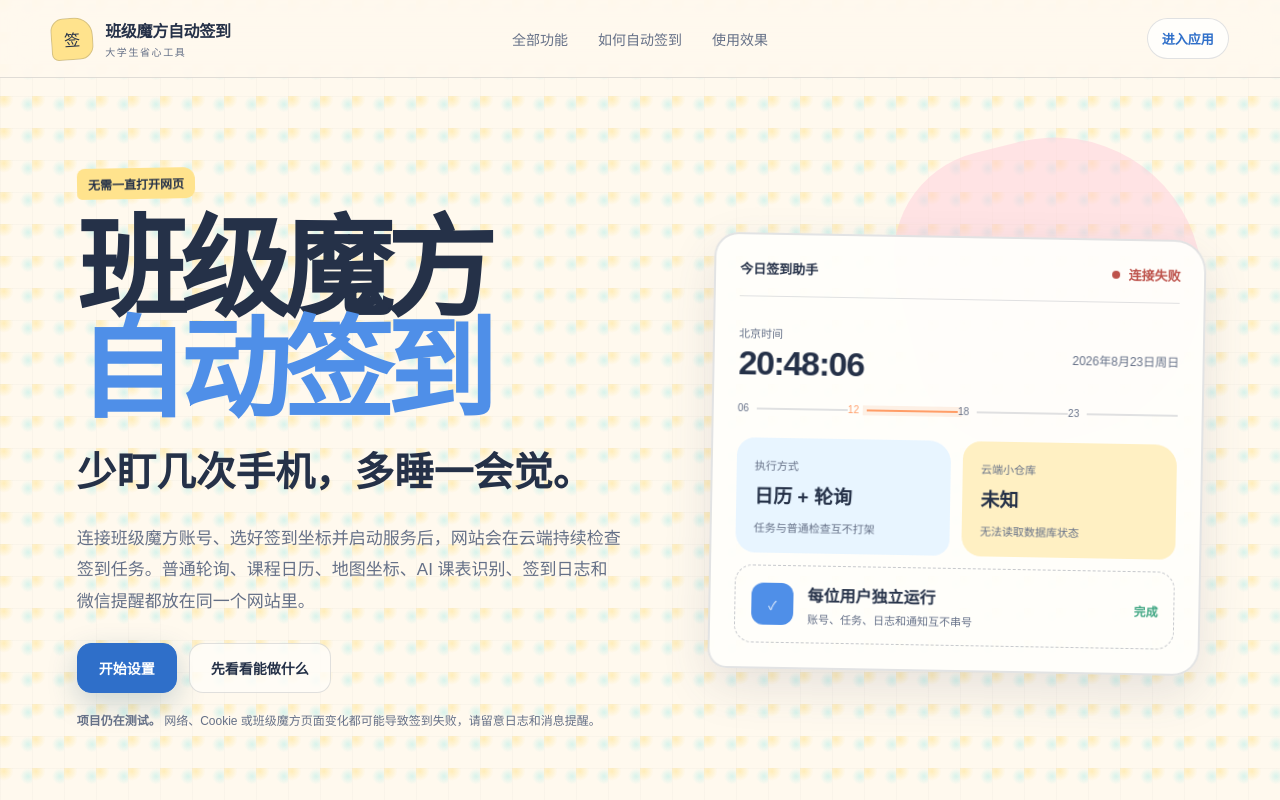
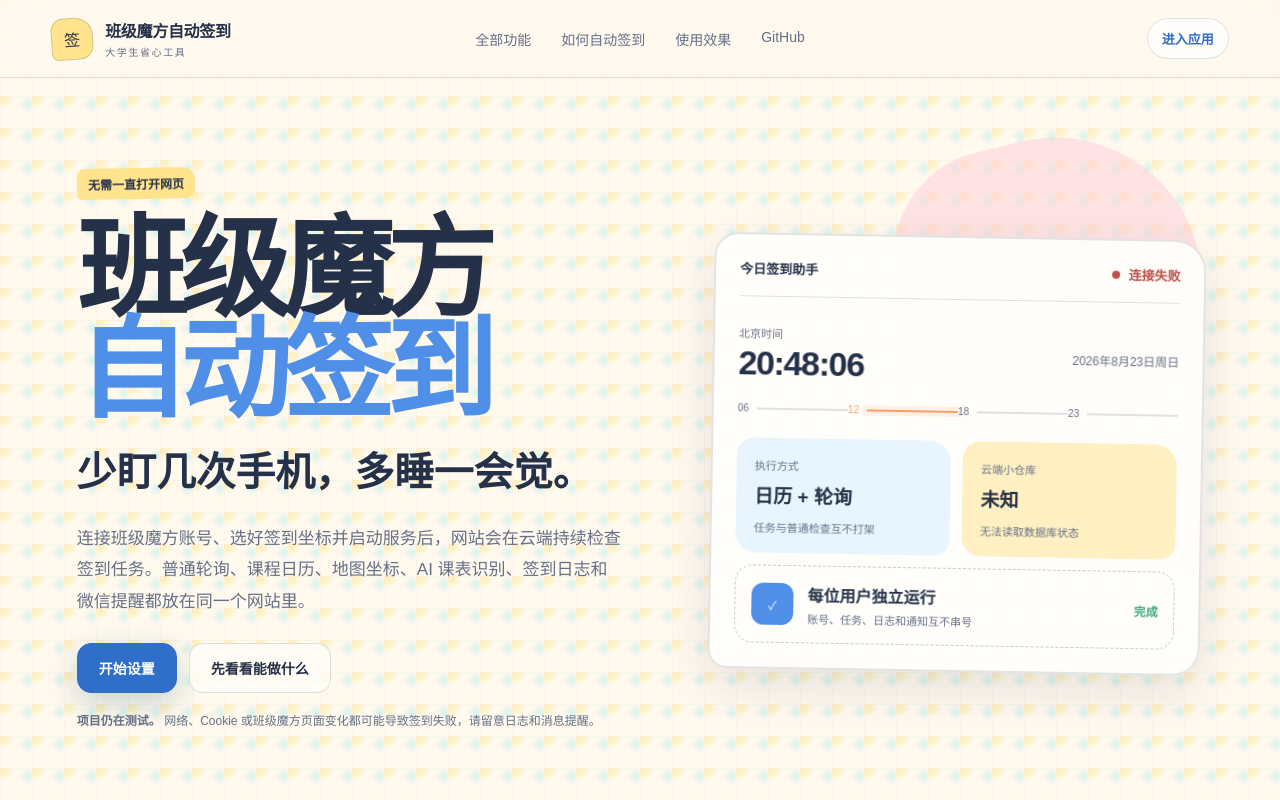
Before and after one commit to ACACAACaaac/CloudCheckBJMF, a website: page public/index.html in a window 1280 px wide. Shown: the top 800 px of the page. Drawn offline with Linux system fonts and the light colour scheme; no server answers.

Commit message:
Add GitHub link to homepage navigation

```diff
--- a/public/index.html
+++ b/public/index.html
@@ -28,6 +28,7 @@
           <a href="#features">全部功能</a>
           <a href="#automation">如何自动签到</a>
           <a href="#results">使用效果</a>
+          <a href="https://github.com/ACACAACaaac/CloudCheckBJMF" target="_blank" rel="noopener noreferrer">GitHub</a>
         </nav>
         <a class="stage-pill" href="/app">进入应用</a>
       </header>
```
